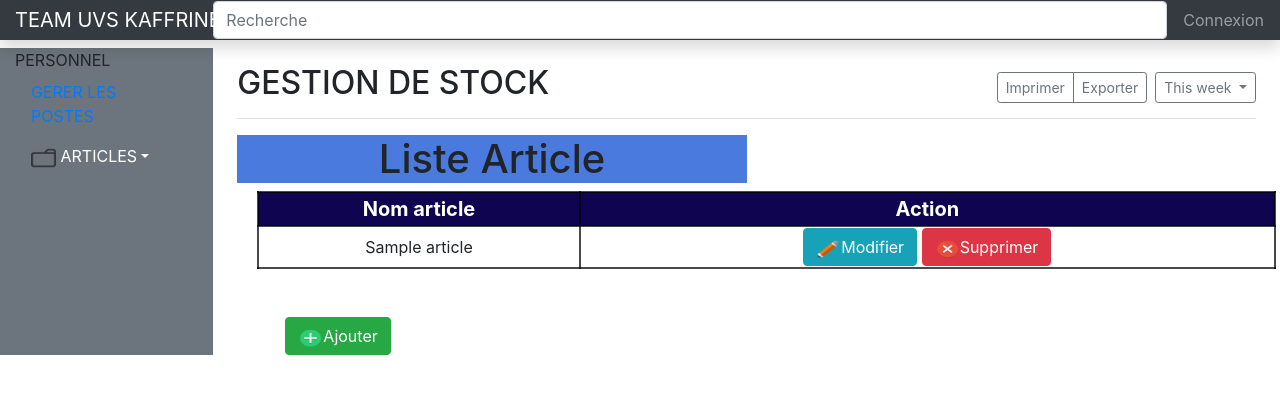
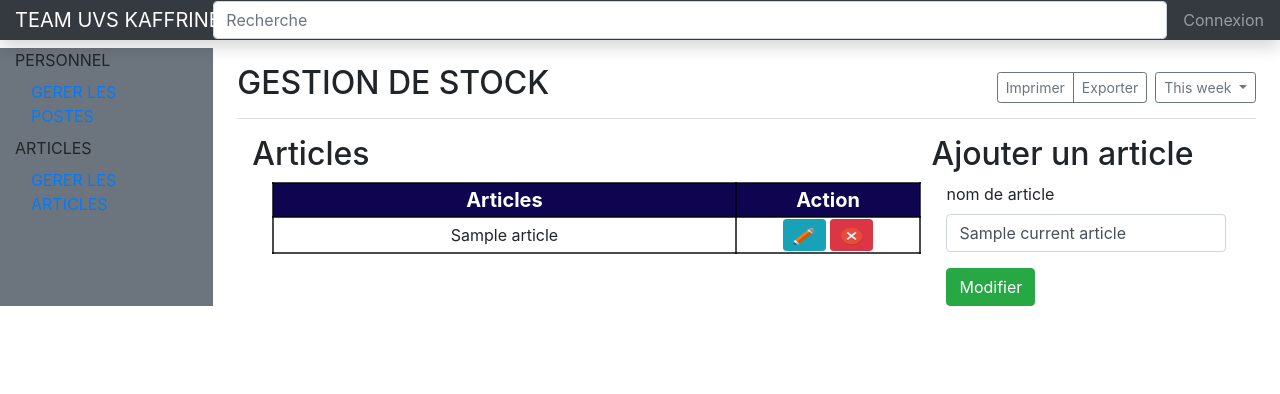
Before and after one commit to kalisto11/gestock, a PHP site: template view/nomarcticle/listnomArticles.php in a window 1280 px wide. Shown: the top 394 px of the page. Run offline with PHP 8.4, Linux system fonts and the light colour scheme; the template is opened without the code that fills it: most values are stand-ins (such as "Sample title", 1, 10 or a date in 2020).

Commit message:
ajoute listnomArticle.php et listearticle.html

```diff
--- a/public/default.php
+++ b/public/default.php
@@ -36,12 +36,9 @@
                                 PERSONNEL
                                 <a class="nav-link" href="/gestock/postes/liste-postes">GERER LES POSTES</a>
                             </li>
-                            <li class="nav-item">
-                                <a class="nav-link text-white dropdown-toggle" data-toggle="dropdown" href="#"><img src="images\icones\dossier.png"> ARTICLES</a>
-                                <div class="dropdown-menu">
-                                <a class="dropdown-item" href="/gestock/nomarticles/liste-nom-article">Voir Liste des Articles</a>
-                                <a class="dropdown-item" href="/gestock/nomarticles/ajouter-nom-article">Ajouter un Article</a>
-                                </div>
+                            <li class="nav-item"> ARTICLES
+                                <a class="nav-link" href="/gestock/articles/liste-articles">GERER LES ARTICLES</a>
+
                             </li>
                          </ul>
                     </div>
--- a/view/nomarcticle/listnomArticles.php
+++ b/view/nomarcticle/listnomArticles.php
@@ -1,23 +1,36 @@
-<h1 class="liste">Liste Article</h1>
-        <div>
-            <table >
+<div class="container-fluid">
+    <div class="row">
+        <div class="col-md-8">
+            <h2>Articles</h2>
+            <table>
                 <tr>
-                    <th>Nom article</th>
-                    <th>Action</th>
+                    <th class="th-md">Articles</th>
+                    <th class="th-sm">Action</th>
                 </tr>
-                <?php foreach($articles as $article):?>
-
-                <tr>
-                    <td><?= $article->nom ?></td>
-                    <td>
-                        <a href=""><button class="btn btn-info"><img src="images/icones/pencil.png">Modifier</button></a>
-                        <a href=""><button class="btn btn-danger"><img src="images/icones/delete.png">Supprimer</button></a>
-                    </td>
-                </tr>
-                <?php endforeach ;?>
+                <?php foreach($articles as $article): ?>
+                    <tr>
+                        <td><?= $article->nom ?></td>
+                        <td>
+                            <a href="/gestock/postes/modifier-poste/<?= $article->id ?>"><button class="btn btn-info btn-sm"><img src="images/icones/pencil.png" alt="Modifier" title="Modifier"></button></a>
+                            <a href="/gestock/postes/supprimer-poste/<?= $article->id ?>"><button class="btn btn-danger btn-sm"><img src="images/icones/delete.png" alt="Supprimer" title="Supprimer"></button></a>
+                        </td>
+                    </tr>
+                <?php endforeach ; ?>
             </table>
         </div>
-        <div class="mt-5">
-            <a href="/gestock/article/ajouter-article"><button class="btn btn-success ml-5"><img src="images/icones/ajout.png">Ajouter</button></a>
-
+        <div class="col-md-4">
+            <h2>Ajouter un article</h2>
+            <div class="container-fluid">
+                <form method="article" action="/gestock/articles/traitement-article">
+                    <div class="form-group">
+                        <label for="nom">nom de article</label>
+                        <input class="form-control" type="text" name="nomArticle" value="<?php if (isset($currentArticle->id)){echo $currentArticle->nom;} ?>">
+                    </div>
+                    <input type="hidden" name="operation" value="<?php if (isset($currentArticle->id)){echo 'modifier';}else{echo 'ajouter';} ?>">
+                    <input type="hidden" name="idArticle" value="<?php if (isset($currentArticle->id)){echo $currentArticlee->id ;} ?>">
+                    <input type="submit" value="<?php if (isset($currentArticle->id)){echo 'Modifier';}else{echo 'Ajouter';} ?>"class="btn btn-success">
+                </form>
+            </div>
         </div>
+    </div>
+</div>
--- a/view/personnel/listepostes.php
+++ b/view/personnel/listepostes.php
@@ -1,7 +1,7 @@
 <div class="container-fluid">
     <div class="row">
         <div class="col-md-8">
-            <h2>Postes</h2>
+        <h2>Postes</h2>
             <table>
                 <tr>
                     <th class="th-md">Poste</th>
```
Also changed, not shown: view/nomarcticle/ajoutnomArticle.php (deleted, +0 -11 lines), view/nomarcticle/modifArticle.php (deleted).
